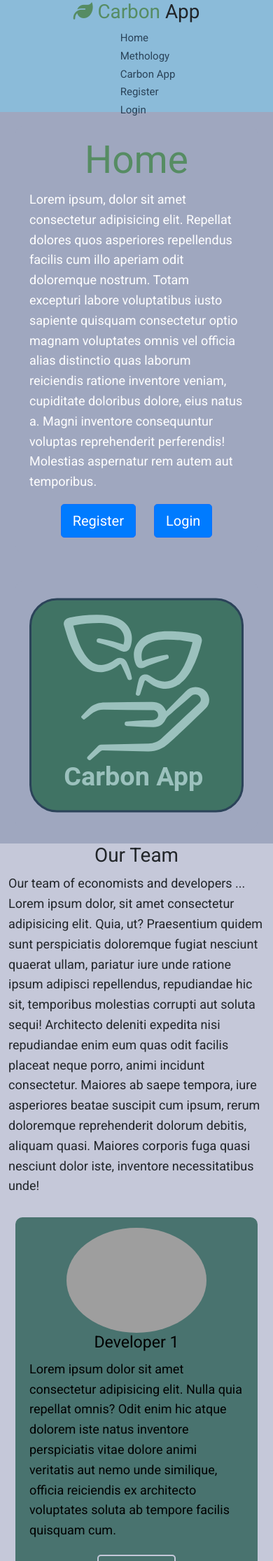
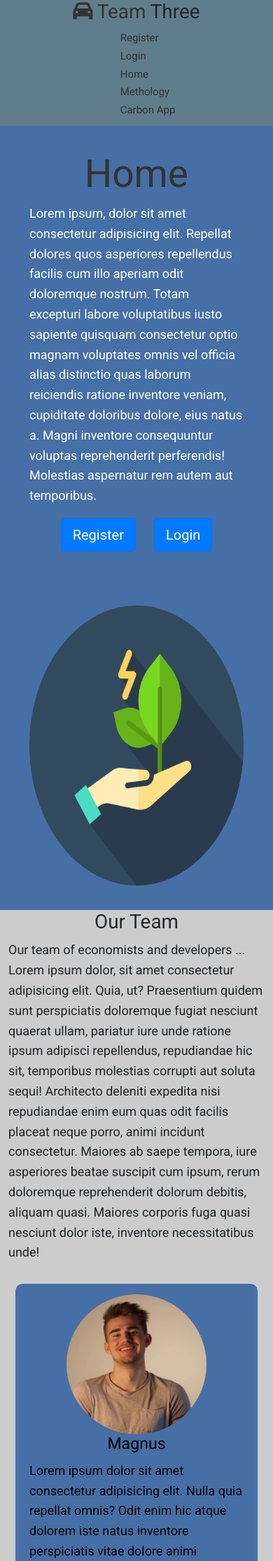
Before and after one commit to PederEP/Carbon_App, a Flask app: page / in a window 390 px wide. Shown: the top 2230 px of the page at 70% size. Run offline with Flask 2, Linux system fonts and the light colour scheme; parts of the project's set-up code (start-up, migrations or seed data) failed here and were passed over; some libraries are stand-ins or nearby versions; grey boxes are pictures that could not be loaded.

Commit message:
Revert "Add files via upload"

```diff
--- a/capp/carbon_app/routes.py
+++ b/capp/carbon_app/routes.py
@@ -6,10 +6,10 @@ carbon_app=Blueprint('carbon_app',__name__)
 def carbon_app_home():
     return render_template('carbon_app/carbon_app.html', title='carbon_app')
 
-@carbon_app.route('carbon_app/new_entry')
+@carbon_app.route('/carbon_app/new_entry')
 def new_entry():
     return render_template('carbon_app/new_entry.html', title='new_entry')
 
-@carbon_app.route('carbon_app/your_data')
+@carbon_app.route('/carbon_app/your_data')
 def your_data():
-        return render_template('carbon_app/your_data.html', title='your_data')
+    return render_template('carbon_app/your_data.html', title='your_data')
--- a/capp/static/home.css
+++ b/capp/static/home.css
@@ -12,16 +12,16 @@ p {
 }
 /* Section header_home */
 .section_header_home {
-  background-color:#9fa7bf;
+  background: color #466fa6;;
 }
 .header_home {
   display: flex;
   align-items: start;
-  background: #9fa7bf;
+  background: #466fa6;
 }
 .header_home .box {
   flex: 1;
-  background: #9fa7bf;
+  background: #466fa6;
   color: #fff;
   border-radius: 10px;
   margin: 20px 10px;
@@ -56,16 +56,16 @@ p {
 }
 /* Section developers */
 .section_developers {
-  background-color:#c5c8d9;
+  background-color:#CCCCCC ;
 }
 .developers {
   display: flex;
   align-items: start;
-  background: #c5c8d9;
+  background: #CCCCCC ;
 }
 .developers .box {
   flex: 1;
-  background: #49736f;
+  background:  #466fa6;
   color: black;
   border-radius: 10px;
   margin: 20px 10px;
--- a/capp/static/layout.css
+++ b/capp/static/layout.css
@@ -17,7 +17,7 @@ Navbar (a menu): #2a4359
 }
 body {
   font-family: 'Roboto', sans-serif;
-  background: #fff;
+  background: #466fa6;
   line-height: 1.6;
 }
 .container {
@@ -45,7 +45,7 @@ img {
 }
 /* Navbar  */
 .section_carbon_app_navbar {
-  background-color:#8bbbd9;
+  background-color:#607D8B;
 }
 .carbon_app_navbar {
   display: flex;
@@ -53,18 +53,18 @@ img {
   justify-content: flex-start;
   height: 70px;
   align-items: center;
-  background-color: #8bbbd9;
+  background-color: #607D8B;
   padding: 0 0px;
 }
 .carbon_app_navbar a {
-  color: #2a4359;
+  color: #333 ;
   padding: 10px 20px;
   margin: 0 5px;
   font-size: 20px;
   text-decoration: none;
 }
 .carbon_app_navbar a:hover{
-  border-bottom: #2a4359 4px solid;
+  border-bottom: #333  4px solid;
 }
 .carbon_app_navbar ul {
   display: flex;
@@ -74,11 +74,11 @@ img {
   font-weight: 400;
 }
 .text-logo {
-  color: #568c63;
+  color: #333;
 }
 /* Footer  */
 .section_footer{
-  background-color:#8bbbd9;
+  background-color:#607D8B;
 }
 .footer {
   display: flex;
@@ -86,7 +86,7 @@ img {
   justify-content: center;
   height: 70px;
   align-items: center;
-  background-color: #8bbbd9;
+  background-color: #607D8B;
   padding: 0 0px;
 }
 
@@ -94,7 +94,7 @@ img {
 /* Media query */
 @media(max-width:768px){
   .carbon_app_navbar {
-    height: 160px;
+    height: 180px;
     flex-direction: column;
   }
   .carbon_app_navbar a {
@@ -106,7 +106,7 @@ img {
     flex-direction: column;
   }
   .carbon_app_navbar a:hover{
-    color: #568c63;
-    border-bottom: #2a4359 2px solid;
+    color: #eeac99;
+    border-bottom: #eeac99 2px solid;
   }
 }
--- a/capp/templates/home.html
+++ b/capp/templates/home.html
@@ -22,9 +22,9 @@
       </div>
       <div class="box">
         <img
-          src="{{url_for('static', filename='icons/carbon_app.svg')}}"
-          width="325"
-          height="325"
+          src="{{url_for('static', filename='icons/save-energy-svgrepo-com.png')}}"
+          width="280"
+          height="400"
           alt=""/>
       </div>
     </div>
@@ -45,8 +45,12 @@
 
     <div class="developers">
         <div class="box">
-          <img src="https://randomuser.me/api/portraits/men/10.jpg" alt="" style="border-radius: 50%; width:200px;">
-          <h3>Developer 1</h3>
+          <img
+          src="{{url_for('static', filename='icons/magnus.jpg')}}"
+          width="200"
+          height="200"
+          alt=""style="border-radius: 50%; width:200px;">
+          <h3>Magnus</h3>
           <p>  Lorem ipsum dolor sit amet consectetur adipisicing elit. Nulla quia repellat omnis? Odit enim hic atque dolorem iste natus inventore perspiciatis vitae dolore animi veritatis aut nemo unde similique, officia reiciendis ex architecto voluptates soluta ab tempore facilis quisquam cum.
           </p>
           <div class="section_container_buttons_developers">
@@ -54,8 +58,12 @@
           </div>
         </div>
         <div class="box">
-          <img src="https://randomuser.me/api/portraits/women/11.jpg" alt="" style="border-radius: 50%; width:200px;">
-          <h3>Developer 2</h3>
+          <img
+          src="{{url_for('static', filename='icons/mina.png')}}"
+          width="200"
+          height="200"
+          alt=""style="border-radius: 50%; width:200px;">
+          <h3>Mina</h3>
           <p>  Lorem ipsum dolor sit amet consectetur adipisicing elit. Nulla quia repellat omnis? Odit enim hic atque dolorem iste natus inventore perspiciatis vitae dolore animi veritatis aut nemo unde similique, officia reiciendis ex architecto voluptates soluta ab tempore facilis quisquam cum.
           </p>
           <div class="section_container_buttons_developers">
@@ -63,8 +71,12 @@
           </div>
         </div>
         <div class="box">
-          <img src="https://randomuser.me/api/portraits/men/12.jpg" alt="" style="border-radius: 50%; width:200px;">
-          <h3>Developer 3</h3>
+          <img
+          src="{{url_for('static', filename='icons/peder.jpg')}}"
+          width="200"
+          height="200"
+          alt=""style="border-radius: 50%; width:200px;">
+          <h3>Peder</h3>
           <p>  Lorem ipsum dolor sit amet consectetur adipisicing elit. Nulla quia repellat omnis? Odit enim hic atque dolorem iste natus inventore perspiciatis vitae dolore animi veritatis aut nemo unde similique, officia reiciendis ex architecto voluptates soluta ab tempore facilis quisquam cum.
           </p>
           <div class="section_container_buttons_developers">
@@ -75,8 +87,12 @@
 
     <div class="developers">
       <div class="box">
-        <img src="https://randomuser.me/api/portraits/men/10.jpg" alt="" style="border-radius: 50%; width:200px;">
-        <h3>Developer 1</h3>
+        <img
+        src="{{url_for('static', filename='icons/augustin.jpg')}}"
+        width="200"
+        height="200"
+        alt=""style="border-radius: 50%; width:200px;">
+        <h3>Augustin</h3>
         <p>  Lorem ipsum dolor sit amet consectetur adipisicing elit. Nulla quia repellat omnis? Odit enim hic atque dolorem iste natus inventore perspiciatis vitae dolore animi veritatis aut nemo unde similique, officia reiciendis ex architecto voluptates soluta ab tempore facilis quisquam cum.
         </p>
         <div class="section_container_buttons_developers">
@@ -84,8 +100,12 @@
         </div>
       </div>
       <div class="box">
-        <img src="https://randomuser.me/api/portraits/women/11.jpg" alt="" style="border-radius: 50%; width:200px;">
-        <h3>Developer 2</h3>
+        <img
+        src="{{url_for('static', filename='icons/keita.jpg')}}"
+        width="200"
+        height="200"
+        alt=""style="border-radius: 50%; width:200px;">
+        <h3>Keita</h3>
         <p>  Lorem ipsum dolor sit amet consectetur adipisicing elit. Nulla quia repellat omnis? Odit enim hic atque dolorem iste natus inventore perspiciatis vitae dolore animi veritatis aut nemo unde similique, officia reiciendis ex architecto voluptates soluta ab tempore facilis quisquam cum.
         </p>
         <div class="section_container_buttons_developers">
@@ -93,8 +113,12 @@
         </div>
       </div>
       <div class="box">
-        <img src="https://randomuser.me/api/portraits/men/12.jpg" alt="" style="border-radius: 50%; width:200px;">
-        <h3>Developer 3</h3>
+        <img
+        src="{{url_for('static', filename='icons/lena.jpg')}}"
+        width="200"
+        height="200"
+        alt=""style="border-radius: 50%; width:200px;">
+        <h3>Lena</h3>
         <p>  Lorem ipsum dolor sit amet consectetur adipisicing elit. Nulla quia repellat omnis? Odit enim hic atque dolorem iste natus inventore perspiciatis vitae dolore animi veritatis aut nemo unde similique, officia reiciendis ex architecto voluptates soluta ab tempore facilis quisquam cum.
         </p>
         <div class="section_container_buttons_developers">
@@ -104,8 +128,12 @@
   </div>
   <div class="developers">
     <div class="box">
-      <img src="https://randomuser.me/api/portraits/men/10.jpg" alt="" style="border-radius: 50%; width:200px;">
-      <h3>Developer 1</h3>
+      <img
+      src="{{url_for('static', filename='icons/brock.png')}}"
+      width="200"
+      height="200"
+      alt=""style="border-radius: 50%; width:200px;">
+      <h3>Brock</h3>
       <p>  Lorem ipsum dolor sit amet consectetur adipisicing elit. Nulla quia repellat omnis? Odit enim hic atque dolorem iste natus inventore perspiciatis vitae dolore animi veritatis aut nemo unde similique, officia reiciendis ex architecto voluptates soluta ab tempore facilis quisquam cum.
       </p>
       <div class="section_container_buttons_developers">
@@ -113,13 +141,9 @@
       </div>
     </div>
     <div class="box">
-      <div class="section_container_buttons_developers">
-      </div>
     </div>
     <div class="box">
-      </div>
-    </div>
-</div>
+  </div>
 </section>
 
 {% endblock content %}
--- a/capp/templates/layout.html
+++ b/capp/templates/layout.html
@@ -42,10 +42,16 @@
           <div class="container">
             <div class="carbon_app_navbar">
               <h1 class="logo">
-                <span class="text-logo"><i class="fa-solid fa-leaf"></i> Carbon</span> App
+                <span class="text-logo"><i class="fa-solid fa-car"></i> Team</span> Three
               </h1>
               <nav>
                 <ul>
+                    <li>
+                      <a href="{{url_for('users.register')}}">Register</a>
+                    </li>
+                    <li>
+                      <a href="{{url_for('users.login')}}">Login</a>
+                    </li>
                     <li>
                         <a href="{{url_for('home.home_home')}}">Home</a>
                     </li>
@@ -54,13 +60,7 @@
                     </li>
                     <li>
                         <a href="{{url_for('carbon_app.carbon_app_home')}}">Carbon App</a>
-                  </li>
-                  <li>
-                    <a href="{{url_for('users.register')}}">Register</a>
-              </li>
-              <li>
-                <a href="{{url_for('users.login')}}">Login</a>
-          </li>
+                    </li>
                 </ul>
               </nav>
             </div>
@@ -73,9 +73,9 @@
           <div class="container">
             <div class="footer">
               <h1>
-                Carbon App
+                Back to top
                 <a href="#">
-                  <i class="fa-solid fa-circle-up" style="color: #568c63"></i>
+                  <i class="fa-solid fa-circle-up" style="color: #333"></i>
                 </a>
               </h1>
             </div>
--- a/capp/templates/methodology.html
+++ b/capp/templates/methodology.html
@@ -22,9 +22,9 @@
         </div>
         <div class="box">
           <img
-            src="{{url_for('static', filename='icons/methodology1.svg')}}"
-            width="325"
-            height="325"
+            src="{{url_for('static', filename='icons/calculator-svgrepo.png')}}"
+            width="300"
+            height="380"
             alt=""/>
         </div>
       </div>
```
Also changed, not shown: other parts of capp/static/home.css (+6 -47 lines), capp/templates/carbon_app/carbon_app.html (+7 -9 lines), capp/templates/carbon_app/new_entry.html (+14 -1 lines), capp/templates/carbon_app/your_data.html (+14 -1 lines), capp/templates/users/login.html (+14 -1 lines), capp/templates/users/register.html (+14 -1 lines), capp/users/routes.py (+6 -6 lines).
